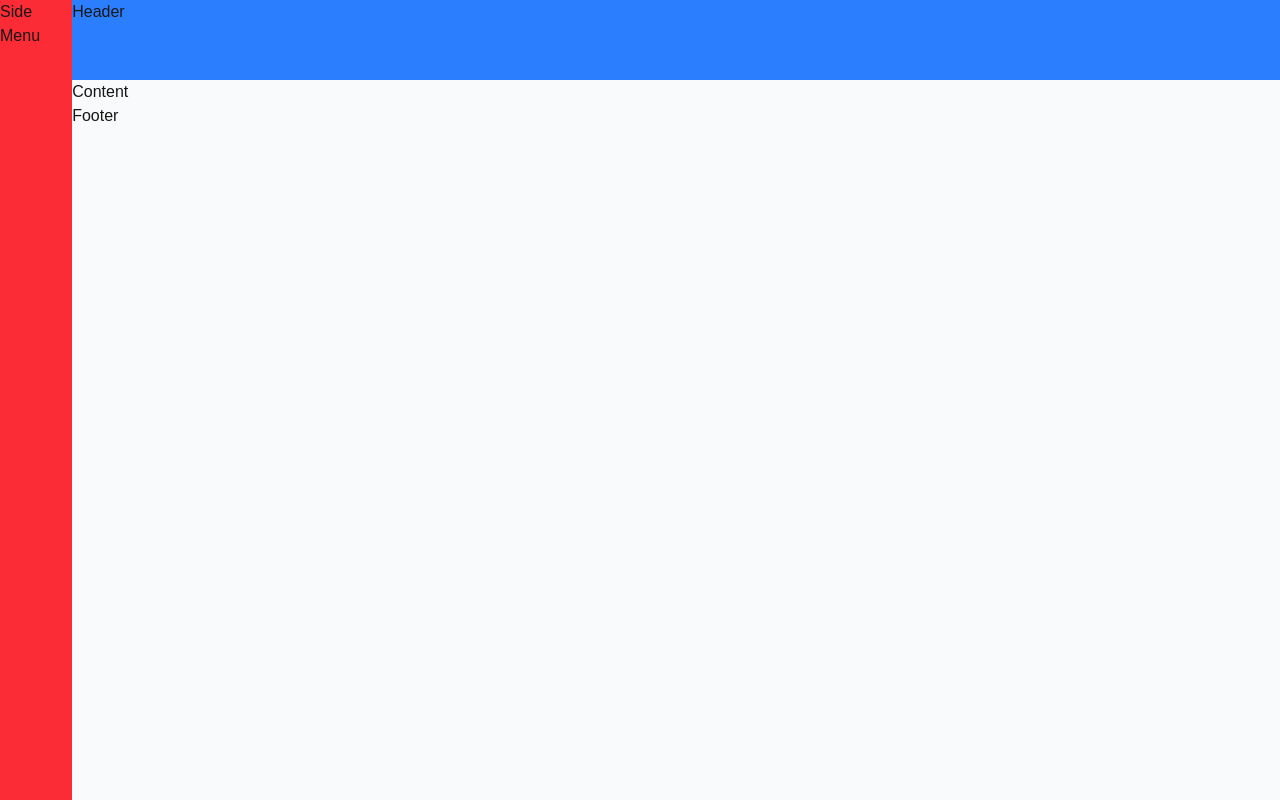
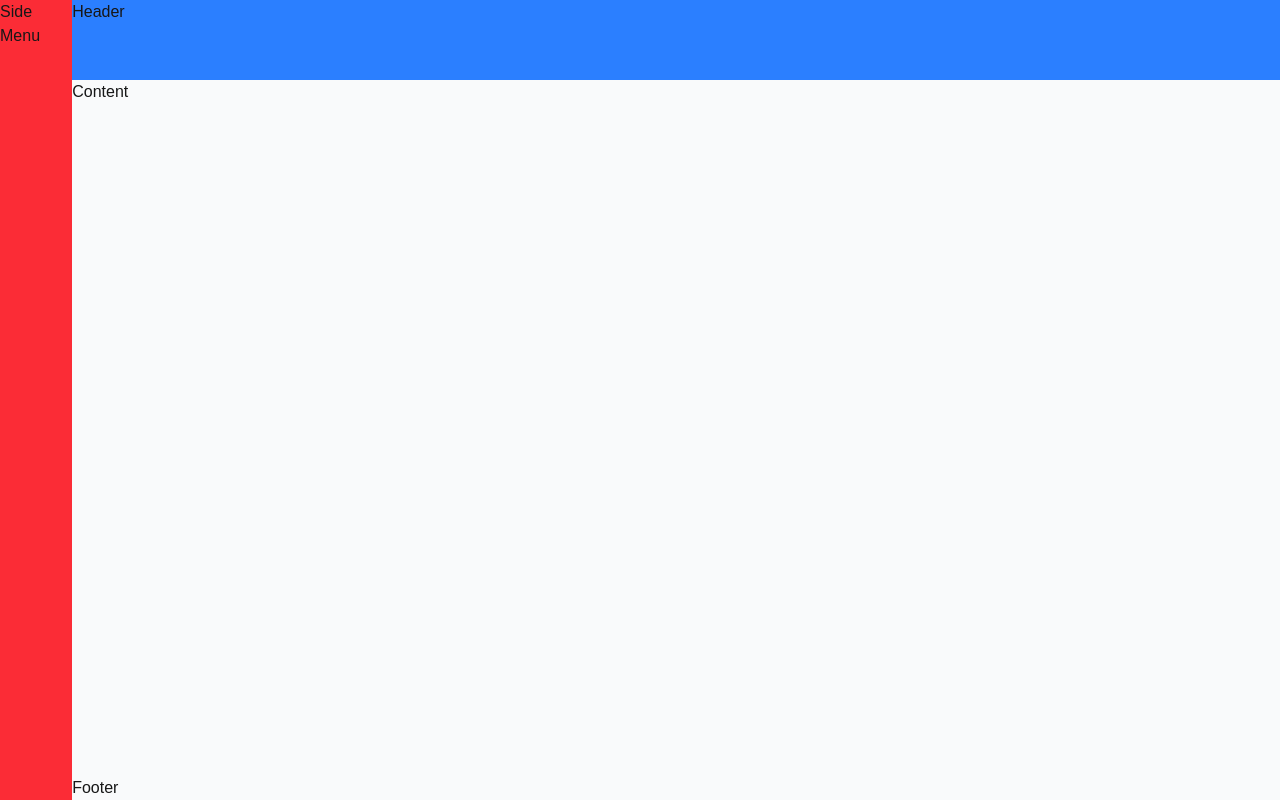
Before and after one commit to VascainoNato/stackai-file-picker, a Next.js app: page / in a window 1280 px wide. Built offline with nearby package versions, Linux system fonts and the light colour scheme.

Commit message:
fixed: display-corrections

```diff
--- a/src/app/page.tsx
+++ b/src/app/page.tsx
@@ -9,10 +9,12 @@ export default function Home() {
     <div className="flex w-full h-screen flex-col bg-[#F9FAFB]">
       <div className="flex w-full h-screen">
         <LeftBar/>
-        <div className="flex w-full flex-col flex-grow">
-        <Header/>
-        <Content/>
-        <Footer/>
+        <div className="flex w-full flex-col">
+          <Header/>
+          <div className="flex w-full flex-grow">
+            <Content />
+          </div>
+          <Footer/>
         </div>
       </div>
     </div>
```
